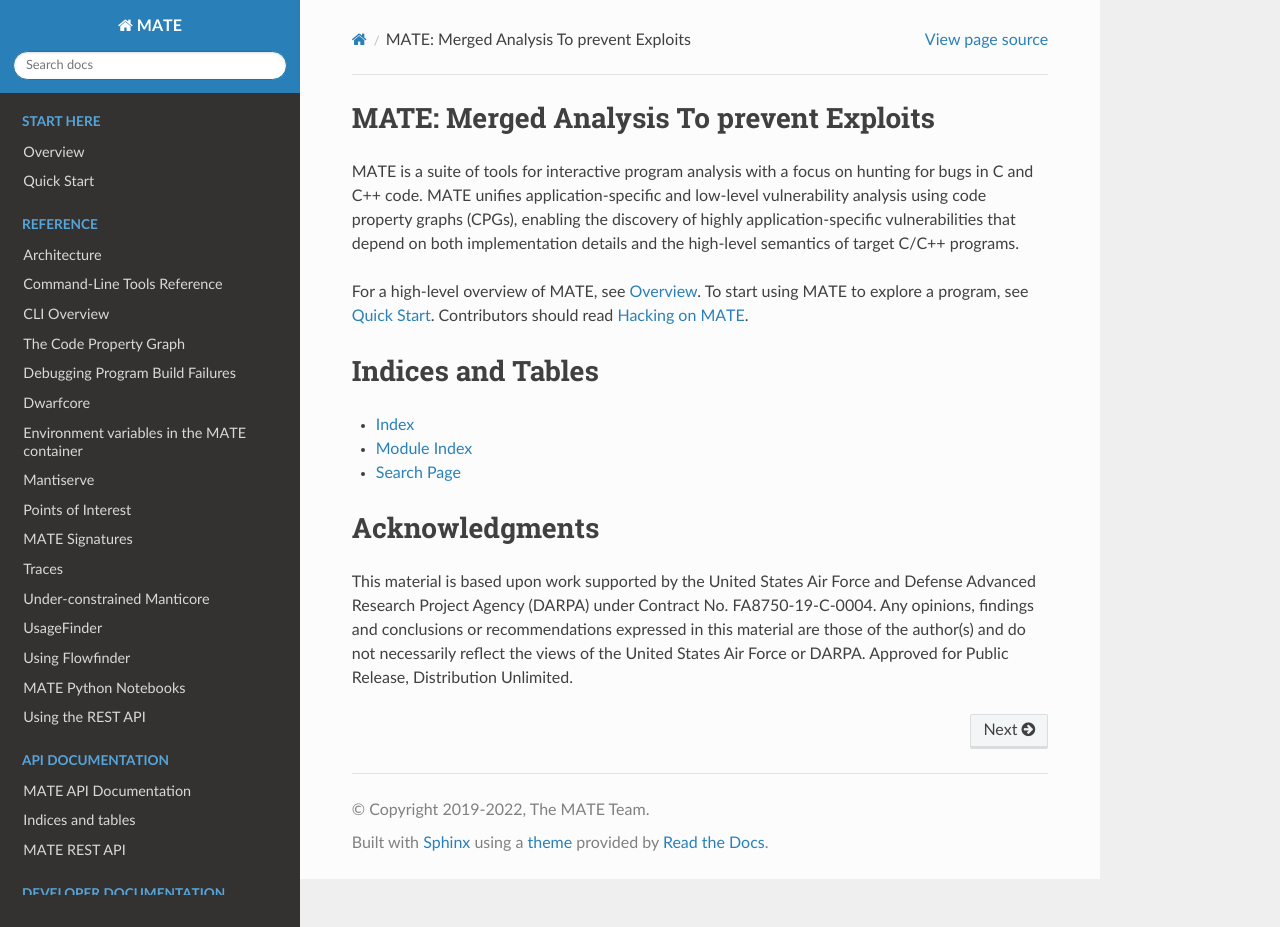
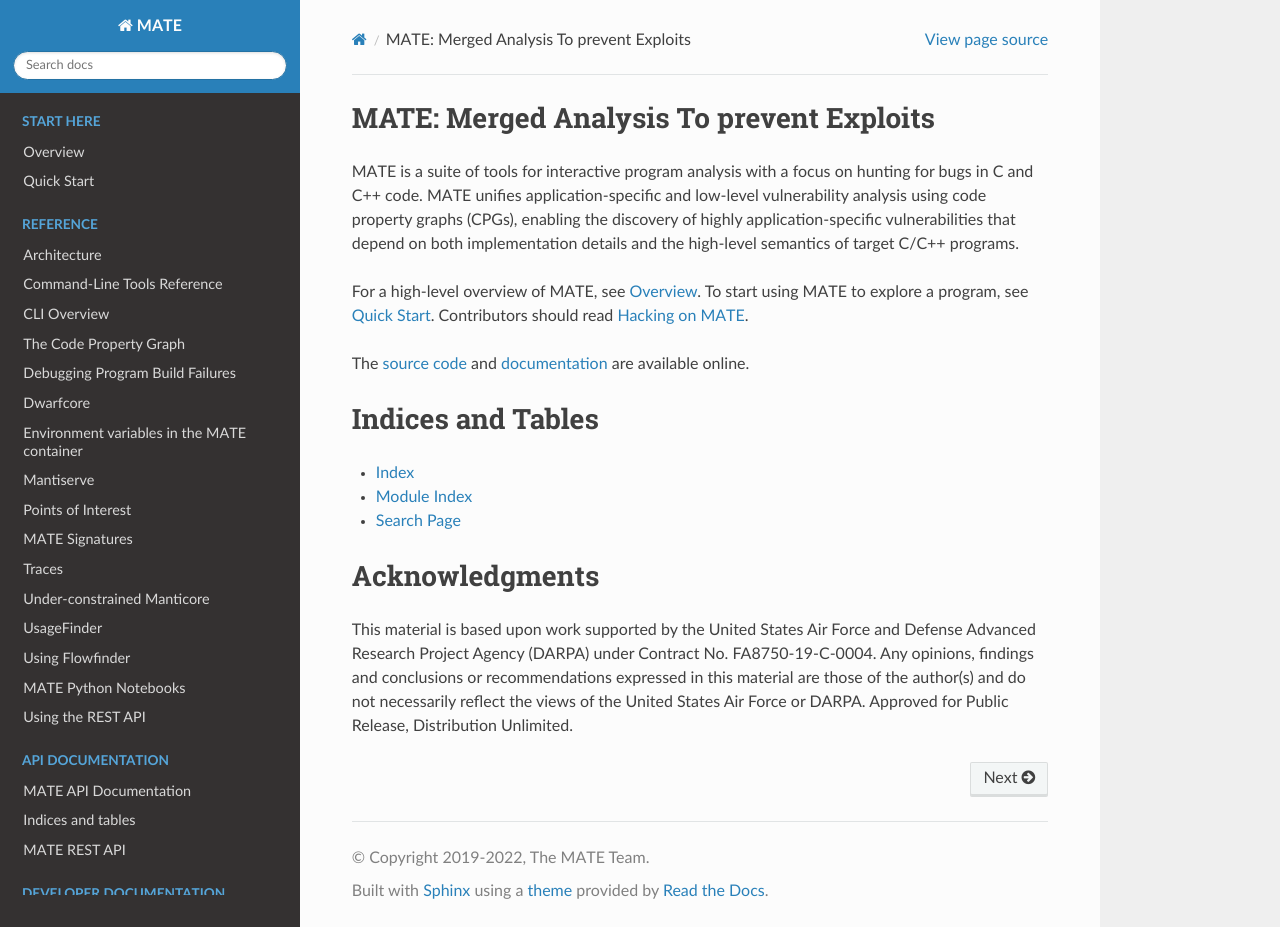
Before and after one commit to GaloisInc/MATE, a Sphinx documentation site: the page built from doc/index.rst, in a window 1280 px wide and 927 px high. Built offline with Sphinx 7.4.7 and the Read the Docs theme 2.0.0, drawn with Linux system fonts in a browser that asks for light colours; pages that are not in the unit, such as notebooks, are missing from menus.

Commit message:
doc: Link to source code and documentation
When going to the webpage, it's not immediately clear where to find the source.
Also, when viewing the RST files in the repo, it's not clear that you can also
view them online in HTML.

```diff
--- a/doc/index.rst
+++ b/doc/index.rst
@@ -10,6 +10,9 @@ implementation details and the high-level semantics of target C/C++ programs.
 For a high-level overview of MATE, see :doc:`overview`. To start using MATE to
 explore a program, see :doc:`quickstart`. Contributors should read
 :doc:`hacking`.
+
+The `source code <https://github.com/GaloisInc/MATE>`_ and `documentation
+<https://galoisinc.github.io/MATE/>`_ are available online.
 
 ..
    HACK(ww): https://stackoverflow.com/a/31820846
```
